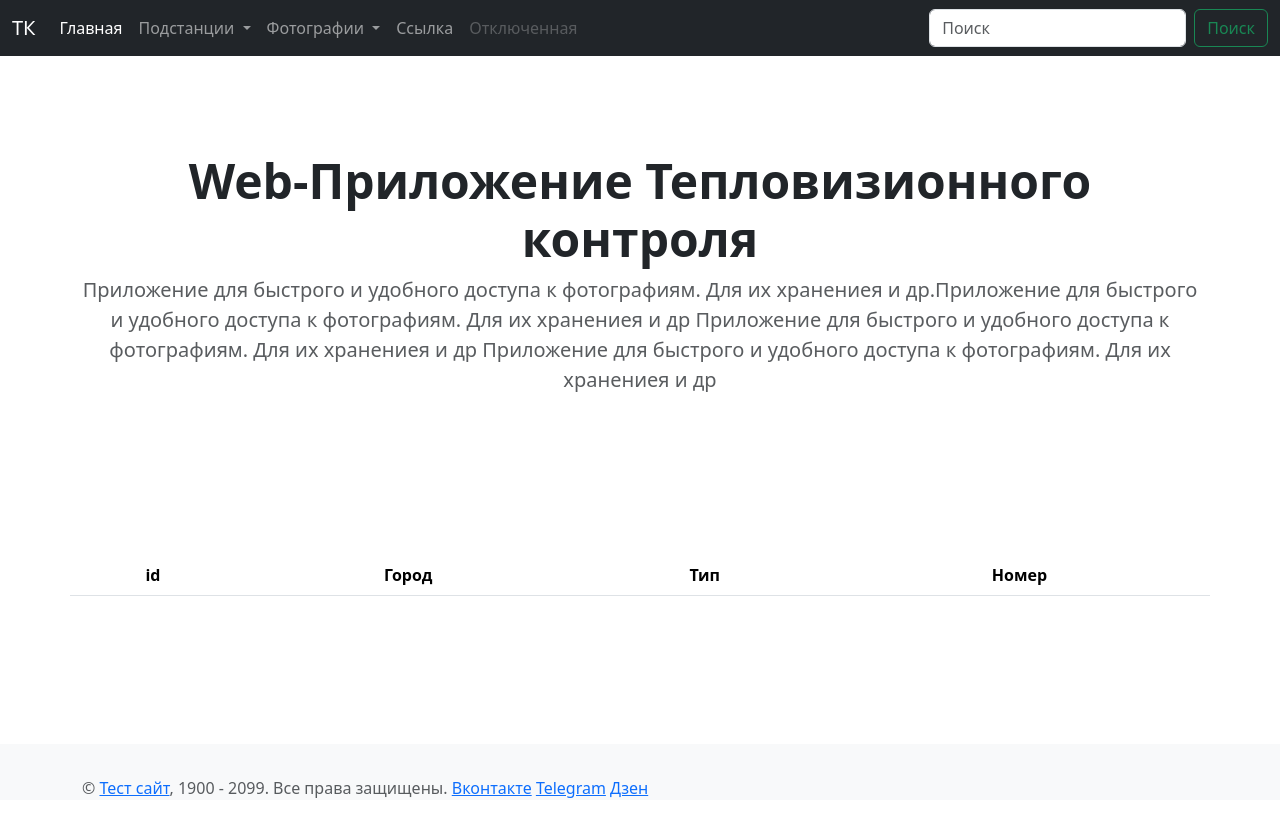
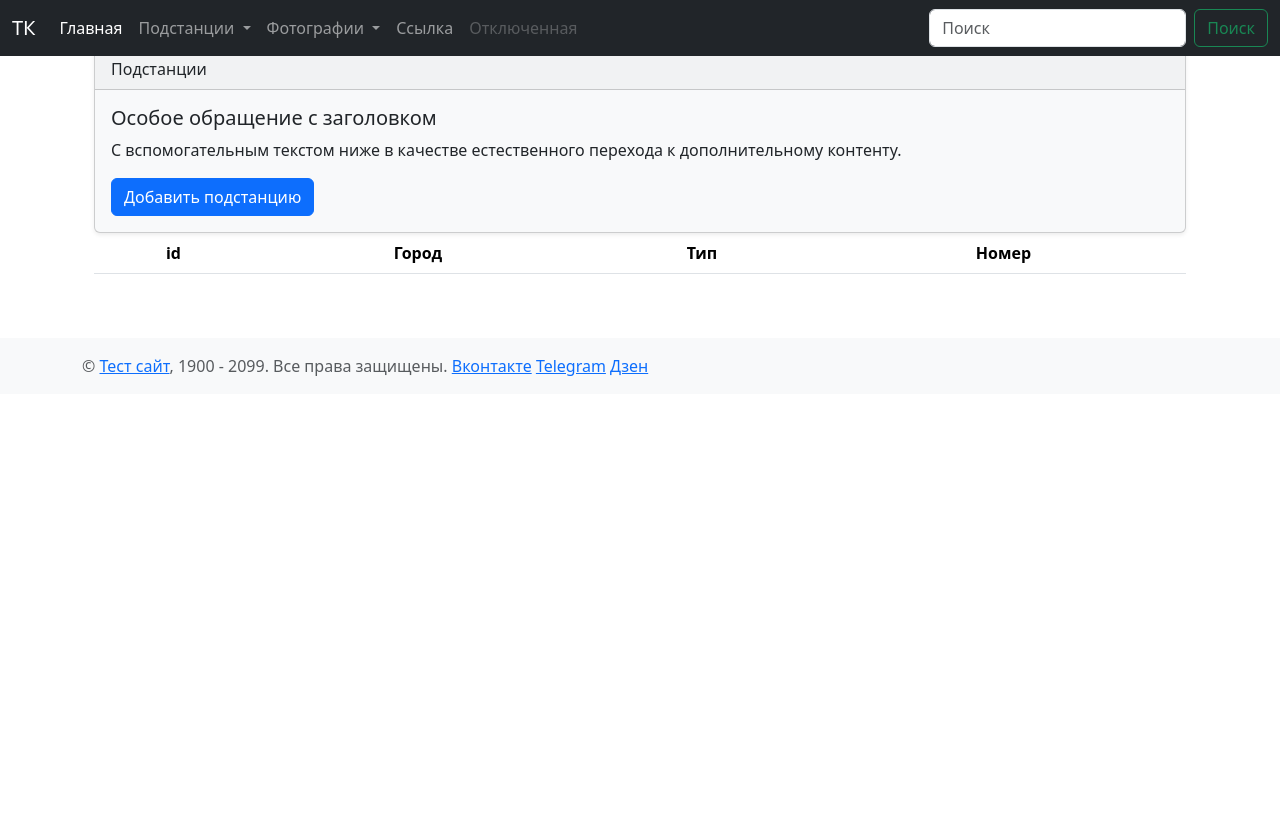
Before and after one commit to ScorP14/django_tk, a Django app: page /substation/ in a window 1280 px wide. After the commit the page ends 376 px from the top, so only its background shows below. Run offline with Django 3.2, Linux system fonts and the light colour scheme; data that the repository does not hold is empty.

Commit message:
refactoring

```diff
--- a/city/urls.py
+++ b/city/urls.py
@@ -1,37 +1,26 @@
 from django.urls import path
 
-from django.shortcuts import HttpResponse, render, redirect
+from django.shortcuts import HttpResponse, render
 
 from city import views
 
 
-def render_xz(request):
-    from city.models import RepositoryCity
-    from city.models import City
-    q = RepositoryCity.get_all()
-    print(q, type(q))
-
-
-    return HttpResponse('city')
-
-
-
-
-
-
-
+def test(request):
+    context = {
+        'obj': [f'Город - {i}' for i in range(50)]
+    }
+    return render(request, 'test.html', context)
 
 
 app_name = 'city'
 urlpatterns = [
-    # path('', render_xz, name='all_url'),
-    path('', views.CityListView.as_view(), name='all_url'),
+    path('test/', lambda r: test(r), name='1'),
 
-    path('create/', lambda r: HttpResponse('Создать сити'), name='create_url'),
-    path('<str:pk>/', lambda r, pk: HttpResponse(f'Один {pk}'), name='city_one'),
-    # path('search/', lambda r: HttpResponse('search'), name='search_url'),
-
+    path('', views.CityListView.as_view(), name='all'),
+    path('create/', lambda r: HttpResponse('Создать сити create'), name='create'),
+    path('<str:pk>/', lambda r, pk: HttpResponse(f'Один {pk=}'), name='one'),
+    path('search/', lambda r: HttpResponse('search'), name='search'),
     path('<slug:slug>/update/', views.CityUpdateView.as_view(), name='update'),
     path('<slug:slug>/delete/', views.CityDeleteView.as_view(), name='delete'),
-    path('<slug:slug>/', views.CityDetailView.as_view(), name='get_one_url'),
+    path('<slug:slug>/', views.CityDetailView.as_view(), name='get_one'),
 ]
--- a/city/views.py
+++ b/city/views.py
@@ -10,6 +10,10 @@
     template_name = "city/all.html"
     context_object_name = "citys"
     paginate_by = 10
+
+    def get_queryset(self):
+        return super().get_queryset().order_by('title')
+
 
 
 class CityDetailView(generic.DetailView):
--- a/static/style.css
+++ /dev/null
@@ -1,18 +0,0 @@
-body {
-  padding-top: 3.5rem;
-  margin-bottom: 3.5rem;
-}
-
-html {
-  position: relative;
-  min-height: 100%;
-}
-
-.footer {
-    position: absolute;
-    bottom: 0;
-    width: 100%;
-    height: 3.5rem;
-    line-height: 3.5rem;
-    background-color: #f5f5f5;
-}
--- a/substation/models.py
+++ b/substation/models.py
@@ -20,7 +20,7 @@
         super().save(*args, **kwargs)
 
     def get_absolute_url(self):
-        return reverse('substation:get_one_url', kwargs={'slug': self.slug})
+        return reverse('substation:get_one', kwargs={'slug': self.slug})
 
     def __str__(self) -> str:
         return f'{self.city}:{self.view}-{self.number}'
--- a/substation/urls.py
+++ b/substation/urls.py
@@ -8,18 +8,18 @@
 
 app_name = 'substation'
 urlpatterns = [
-    path('search/', lambda r: HttpResponse('search'), name='search_url'),
-    path('create/', views.SubstationCreateView.as_view(), name='create_url'),
+    path('search/', lambda r: HttpResponse('search'), name='search'),
+    path('create/', views.SubstationCreateView.as_view(), name='create'),
     #
-    path('', views.SubstationsListView.as_view(), name='all_url'),
+    path('', views.SubstationsListView.as_view(), name='all'),
 
     # -------------------------------
     # -------URL Substation----------
     # -------------------------------
-    path('<int:pk>/', lambda r, pk: redirect('substation:get_one_url'), name='get_one_from_pk_url'),
+    path('<int:pk>/', lambda r, pk: redirect('substation:get_one_'), name='get_one_from_pk'),
     path('<slug:slug>/photo/', lambda _, slug: HttpResponse('photo'), name='photo'),
     path('<slug:slug>/update/', views.SubstationUpdateView.as_view(), name='update'),
     path('<slug:slug>/delete/', views.SubstationDeleteView.as_view(), name='delete'),
-    path('<slug:slug>/', views.SubstationDetailView.as_view(), name='get_one_url'),
+    path('<slug:slug>/', views.SubstationDetailView.as_view(), name='get_one'),
     # -------------------------------
 ]
--- a/templates/helpers/greetings.html
+++ b/templates/helpers/greetings.html
@@ -1,7 +1,7 @@
-<div class="row py-lg-5">
-    <h1 class="display-5 fw-bold">Web-Приложение Тепловизионного контроля</h1>
-    <p class="lead text-body-secondary">Приложение для быстрого и удобного доступа к фотографиям. Для их хранениея и
-        др.Приложение для быстрого и удобного доступа к фотографиям. Для их хранениея и др
-        Приложение для быстрого и удобного доступа к фотографиям. Для их хранениея и др
-        Приложение для быстрого и удобного доступа к фотографиям. Для их хранениея и др</p>
+<div class="p-4 p-md-5 mb-4 rounded">
+        <h1 class="display-5 fw-bold">Web-Приложение Тепловизионного контроля</h1>
+        <p class="lead text-body-secondary">Приложение для быстрого и удобного доступа к фотографиям. Для их хранениея и
+            др.Приложение для быстрого и удобного доступа к фотографиям. Для их хранениея и др
+            Приложение для быстрого и удобного доступа к фотографиям. Для их хранениея и др
+            Приложение для быстрого и удобного доступа к фотографиям. Для их хранениея и др</p>
 </div>
--- a/templates/main_page/basic.html
+++ b/templates/main_page/basic.html
@@ -1,7 +1,7 @@
 <!doctype html>
 {% load static %}
 <html lang="ru">
-<head>
+<head class="h-100">
     <meta charset="utf-8">
     <meta name="viewport" content="width=device-width, initial-scale=1">
     <title>{% block title %}Главная{% endblock %} - ЭТЛ-ТК </title>
@@ -14,30 +14,28 @@
     <link rel="stylesheet" href="{% static 'style.css' %}">
     <link rel="icon" href="{% static 'favicon.ico' %}"/>
 </head>
+
 <body class="d-flex flex-column h-100">
+<!--Навигация-->
+<header>
+    {% include 'main_page/nav_bar.html' %}
+</header>
 
+<!--Главный контент-->
+<main class="flex-shrink-0" role="main">
+    <div class="py-5 text-center container">
 
+        {% block content %}
+        {% endblock %}
 
-<nav class="navbar navbar-expand-md navbar-dark bg-dark fixed-top" aria-label="Fourth navbar example">
-    {% include 'main_page/nav_bar.html' %}
-</nav>
-
-<section class="py-5 text-center container">
-    {% include 'helpers/greetings.html' %}
-</section>
-
-<main role="main">
-    <div class="py-5 text-center container">
-        <div class="row">
-            {% block content %}
-            {% endblock %}
-        </div>
     </div>
 </main>
 
-<footer class="footer mt-auto py-3 bg-body-tertiary">
+
+<footer class="footer mt-auto py-3 bg-light">
     {% include 'main_page/footer.html' %}
 </footer>
+
 </body>
-{% include 'main_page/script.html' %}
+    {% include 'main_page/script.html' %}
 </html>
--- a/templates/main_page/nav_bar.html
+++ b/templates/main_page/nav_bar.html
@@ -1,3 +1,4 @@
+<nav class="navbar navbar-expand-md navbar-dark bg-dark fixed-top" aria-label="Fourth navbar example">
     <div class="container-fluid">
         <a class="navbar-brand" href="#">ТК</a>
         <button class="navbar-toggler" type="button" data-bs-toggle="collapse"
@@ -16,19 +17,19 @@
                     </a>
                     <ul class="dropdown-menu">
                         <li>
-                        <a class="dropdown-item" href="{% url 'substation:all_url' %}">Просмотр</a>
+                            <a class="dropdown-item" href="{% url 'substation:all' %}">Просмотр</a>
                         </li>
                         <li>
-                        <a class="dropdown-item" href="{% url 'substation:create_url' %}">Создать</a>
+                            <a class="dropdown-item" href="{% url 'substation:create' %}">Создать</a>
                         </li>
                         <li>
                             <hr class="dropdown-divider">
                         </li>
                         <li>
-                        <a class="dropdown-item" href="{% url 'city:all_url' %}">Список городов</a>
+                            <a class="dropdown-item" href="{% url 'city:all' %}">Список городов</a>
                         </li>
                         <li>
-                        <a class="dropdown-item" href="{% url 'city:create_url' %}">Добавить город</a>
+                            <a class="dropdown-item" href="{% url 'city:create' %}">Добавить город</a>
                         </li>
                         <li>
                             <hr class="dropdown-divider">
@@ -77,3 +78,4 @@
             </form>
         </div>
     </div>
+</nav>
--- a/templates/substation/all.html
+++ b/templates/substation/all.html
@@ -1,6 +1,21 @@
 {% extends "main_page/basic.html" %}
+{% block title %}
+Подстанции
+{% endblock %}
+
 {% block content %}
-
+<div class="container">
+    <div class="card bg-light shadow-sm">
+        <div class="card-header text-start">
+            Подстанции
+        </div>
+        <div class="card-body text-start">
+            <h5 class="card-title">Особое обращение с заголовком</h5>
+            <p class="card-text">С вспомогательным текстом ниже в качестве естественного перехода к дополнительному
+                контенту.</p>
+            <a href="#" class="btn btn-primary">Добавить подстанцию</a>
+        </div>
+    </div>
     <table class="table">
         <thead>
         <tr>
@@ -25,8 +40,9 @@
         </tbody>
     </table>
 
+
     {% if page_obj %}
     {% include 'helpers\pagination.html' %}
     {% endif %}
-
+</div>
 {% endblock %}
```
Also changed, not shown: templates/main_page/main_menu.html (+14 -21 lines), templates/substation/create.html (+23 -7 lines), templates/substation/one.html (+29 -31 lines), templatetags/paginator_tags.py (line endings or trailing spaces). Lines whose indentation alone changed are shown as unchanged.
